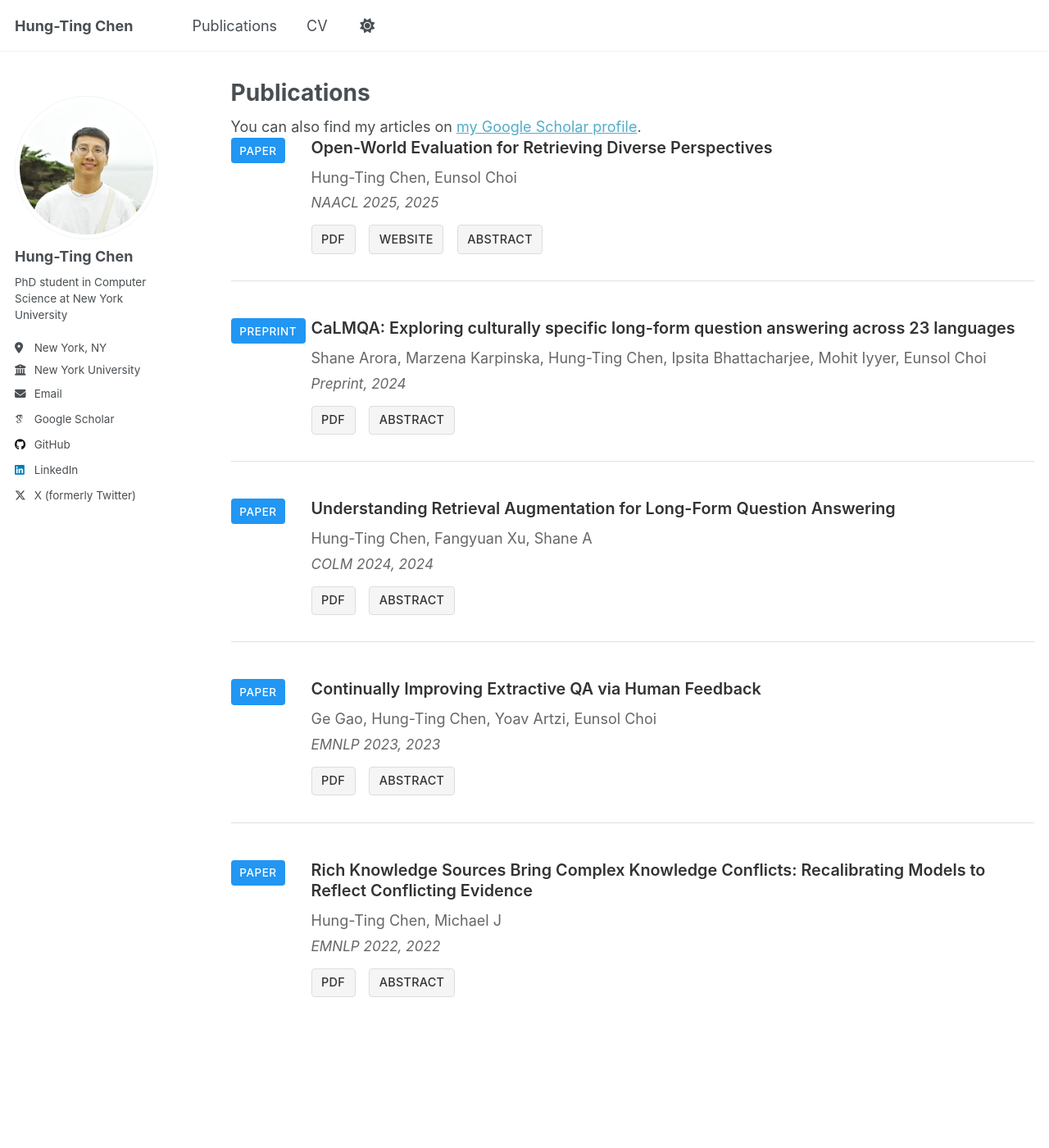
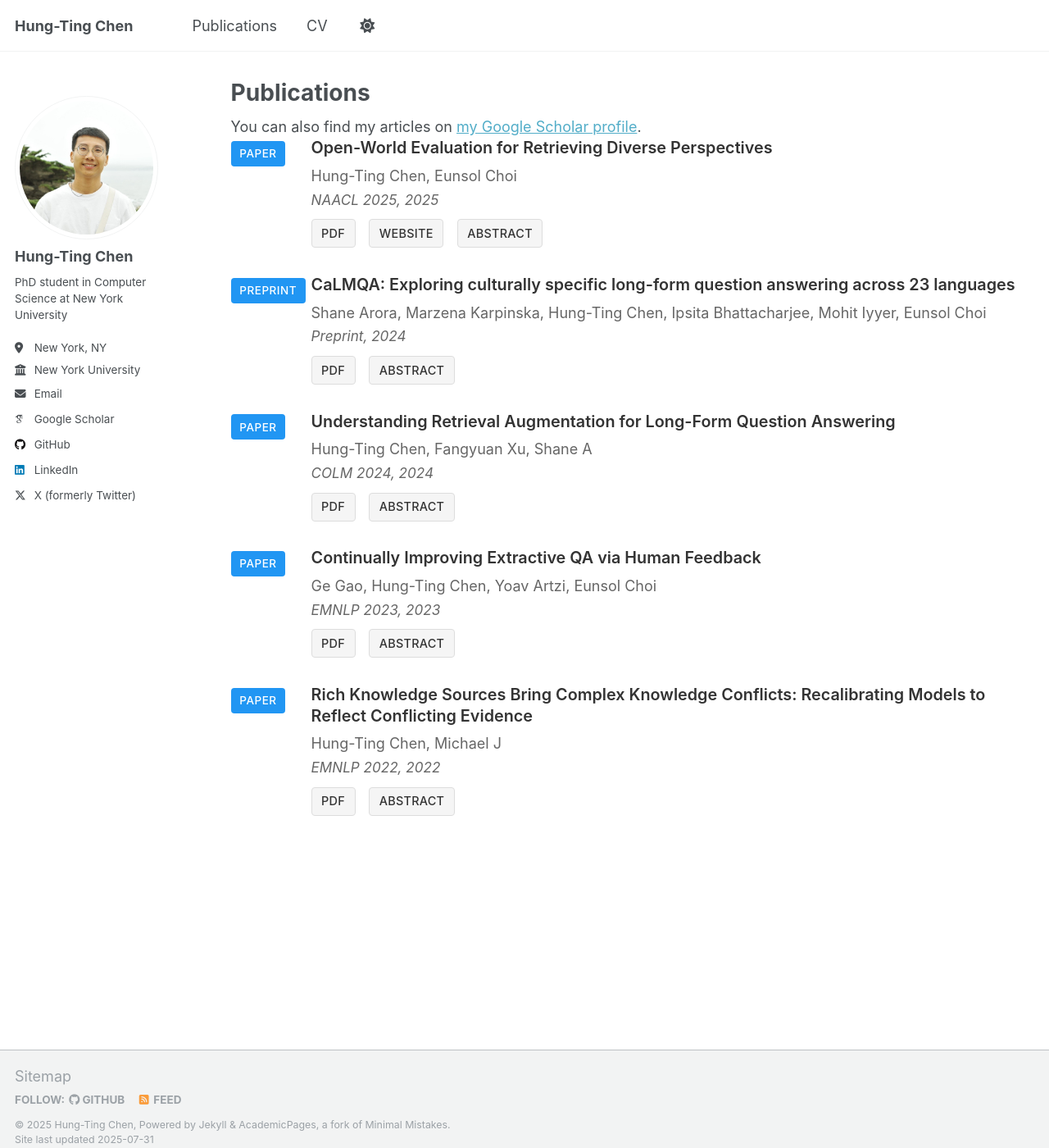
Before and after one commit to timchen0618/timchen0618.github.io, a Jekyll site: the page built from _pages/publications.html, in a window 1280 px wide and 1400 px high. Shown: the whole window at 82% size. Built offline with Jekyll 4.4.1, drawn with Linux system fonts in a browser that asks for light colours; some web fonts are replaced; a script that is not in the unit is left out.

Commit message:
Fix publication badges and spacing
- Fix badge logic to properly handle 'conferences' category
- Add elsif condition for conferences to show 'Paper' badge
- Reduce spacing between publications (1.5em instead of 2.5em)
- Remove border lines between publications
- Improve badge alignment with margin-top
- Add white-space: nowrap to prevent badge text wrapping

This should fix the missing badges and reduce the excessive spacing between publications.

```diff
--- a/_pages/publications.html
+++ b/_pages/publications.html
@@ -16,6 +16,8 @@
     <div class="pub-badge">
       {% if post.category == "manuscripts" %}
         <span class="badge">Preprint</span>
+      {% elsif post.category == "conferences" %}
+        <span class="badge">Paper</span>
       {% else %}
         <span class="badge">Paper</span>
       {% endif %}
--- a/_sass/_scholar.scss
+++ b/_sass/_scholar.scss
@@ -1,10 +1,11 @@
 /* Bibliography styling to match the screenshot */
 .pub-row {
-  margin-bottom: 2.5em;
-  padding-bottom: 1.5em;
-  border-bottom: 1px solid #e0e0e0;
+  margin-bottom: 1.5em;
+  padding-bottom: 0;
+  border-bottom: none;
   display: flex;
   gap: 1rem;
+  align-items: flex-start;
 }
 
 .pub-row:last-child {
@@ -14,6 +15,7 @@
 .pub-badge {
   flex-shrink: 0;
   width: 80px;
+  margin-top: 0.2em;
 }
 
 .pub-badge .badge {
@@ -27,6 +29,7 @@
   letter-spacing: 0.5px;
   text-decoration: none;
   display: inline-block;
+  white-space: nowrap;
 }
 
 .pub-badge .badge:hover {
@@ -37,18 +40,19 @@
 
 .pub-content {
   flex: 1;
+  min-width: 0;
 }
 
 .pub-content .title {
   font-size: 1.1em;
   font-weight: 600;
-  margin-bottom: 0.5em;
+  margin-bottom: 0.4em;
   color: #333;
   line-height: 1.3;
 }
 
 .pub-content .author {
-  margin-bottom: 0.3em;
+  margin-bottom: 0.2em;
   color: #666;
   line-height: 1.4;
 }
@@ -60,13 +64,13 @@
 
 .pub-content .periodical {
   font-style: italic;
-  margin-bottom: 0.8em;
+  margin-bottom: 0.6em;
   color: #666;
   font-size: 0.95em;
 }
 
 .pub-content .links {
-  margin-top: 0.8em;
+  margin-top: 0.6em;
 }
 
 .pub-content .links a {
```
